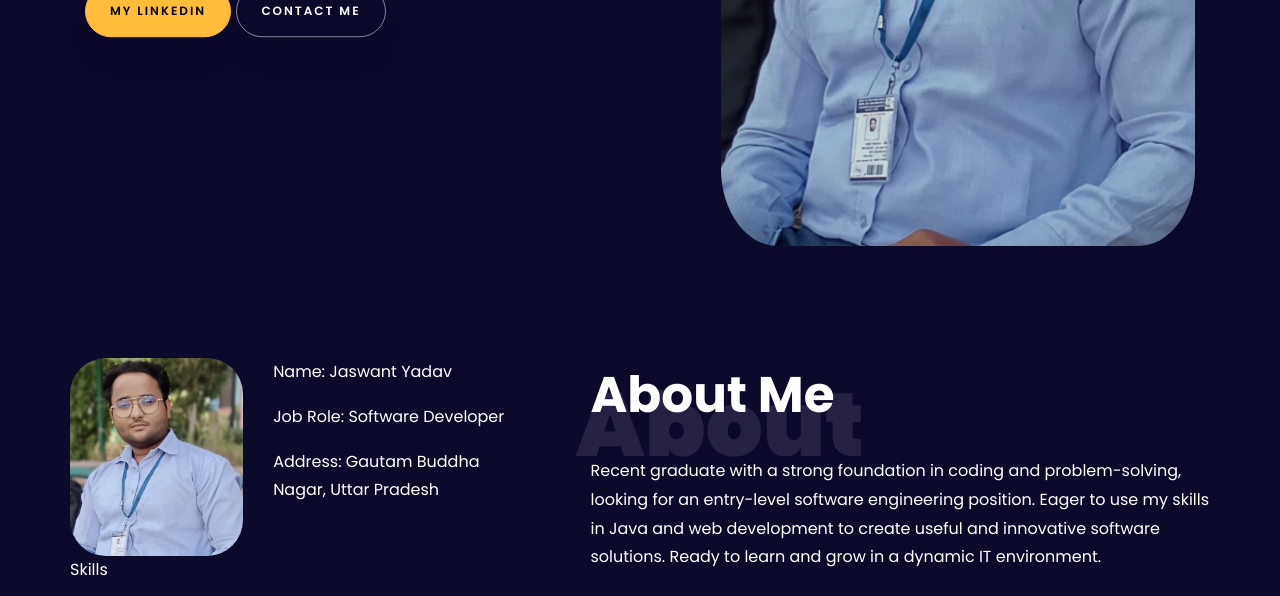
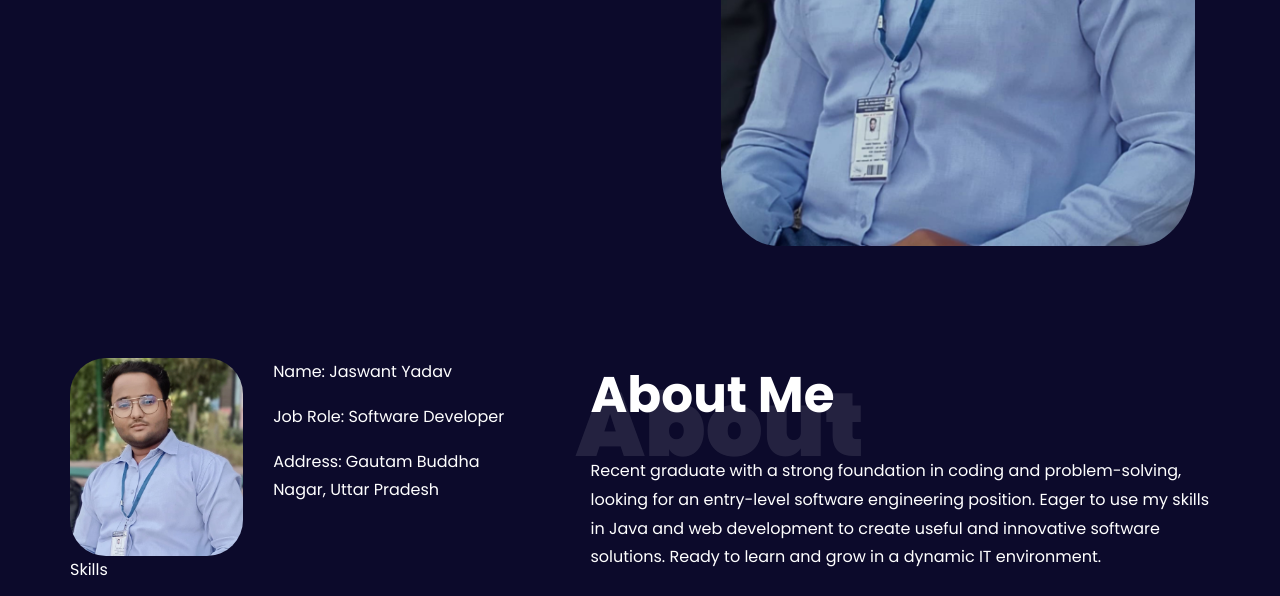
Before and after one commit to jaswant-23/jaswant_portfolio, a plain HTML site: page index.html in a window 1280 px wide. Shown: the part 504-1100 px from the top of the page. Drawn offline with Linux system fonts and the light colour scheme; animation ran at ten frames a second; files whose address does not match are found by name.

Commit message:
link change

```diff
--- a/index.html
+++ b/index.html
@@ -180,6 +180,7 @@
                 <span class="subheading">Hello!</span>
                 <h1 class="mb-4 mt-3">I'm<span>Jaswant Yadav</span></h1>
 
+
                 <!-- Element to contain animated typing -->
                 <span id="typing-animation"></span>
 
@@ -211,17 +212,18 @@
                 </script><br><br>
                 <!-- <h2 class="d-flex" style="margin-bottom: 0">With over 5 years of experience</h2> -->
                 <!-- <br> -->
-                <p>
-                  <a href="https://www.linkedin.com/in/jaswant-yadav-989980jy/" target="_blank"
-                    class="btn btn-primary py-3 px-4">My Linkedin</a>
-                  <a class="btn btn-white btn-outline-white py-3 px-4" target="_blank"
-                     href="https://jaswanty.bio.link/" > contact me</a>
-                </p>
+                <!-- <p>
+                  <a class="btn btn-primary py-3 px-4" href="https://www.linkedin.com/in/jaswant-yadav-989980jy/" target="_blank"
+                    >My Linkedin</a>
+                  <a class="btn btn-white btn-outline-white py-3 px-4"
+                     href="https://jaswanty.bio.link/" target="_blank"> contact me</a>
+                </p> -->
               </div>
             </div>
           </div>
         </div>
       </div>
+      <!-- here i will be add second part of head screen those show my img -->
     </div>
   </section>
 
@@ -459,8 +461,8 @@
       <div class="row justify-content-center mt-5">
         <div class="col-md-6 text-center ftco-animate">
           <p>
-            <a href="https://drive.google.com/file/d/1yRuwlA8bvAaH1HAee1EnX3PB5UmaDipC/view?usp=drive_link" target="_blank"
-              class="btn btn-primary py-4 px-5">Download CV</a>
+            <a href="https://drive.google.com/file/d/1yRuwlA8bvAaH1HAee1EnX3PB5UmaDipC/view?usp=drive_link"
+              target="_blank" class="btn btn-primary py-4 px-5">Download CV</a>
           </p>
         </div>
       </div>
```
